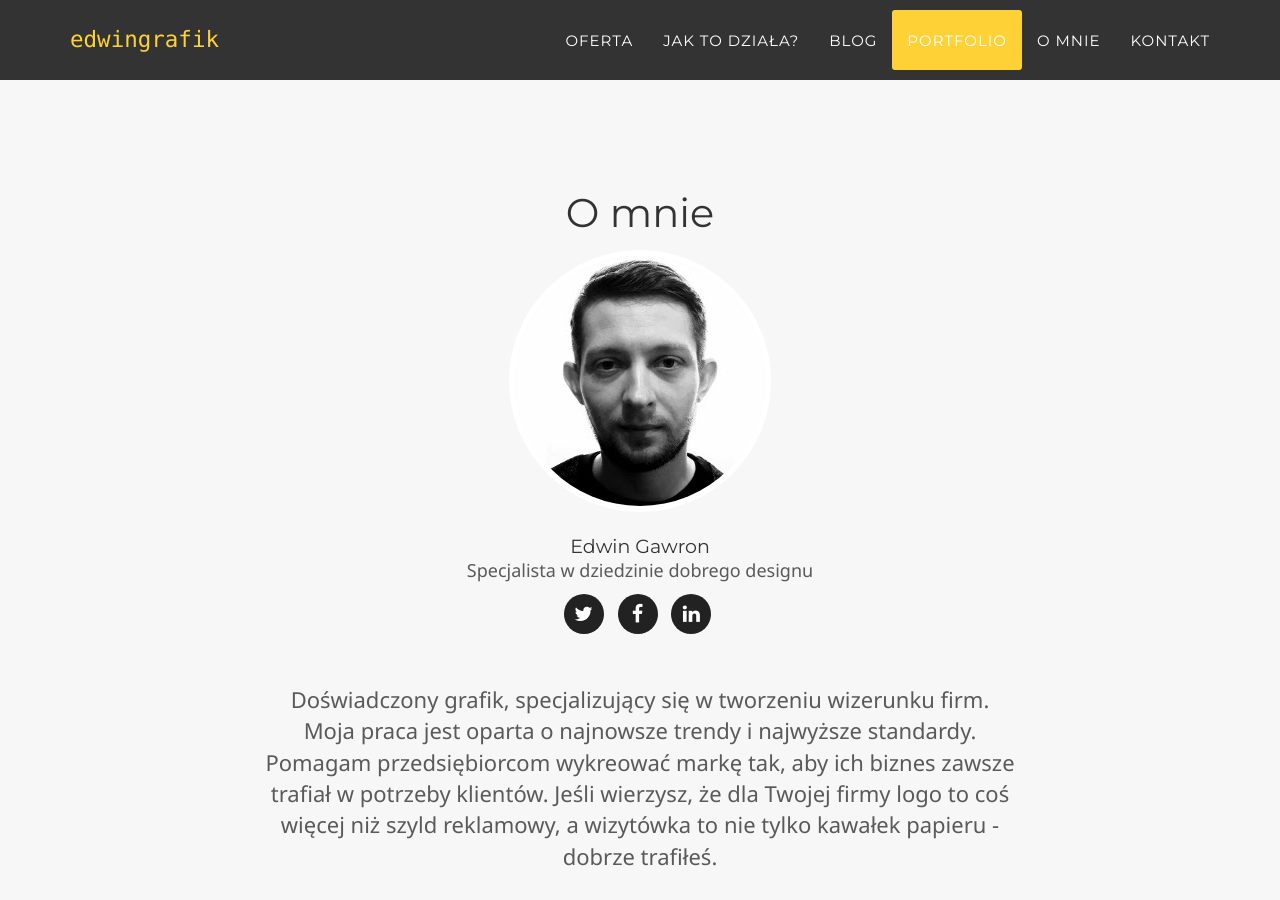
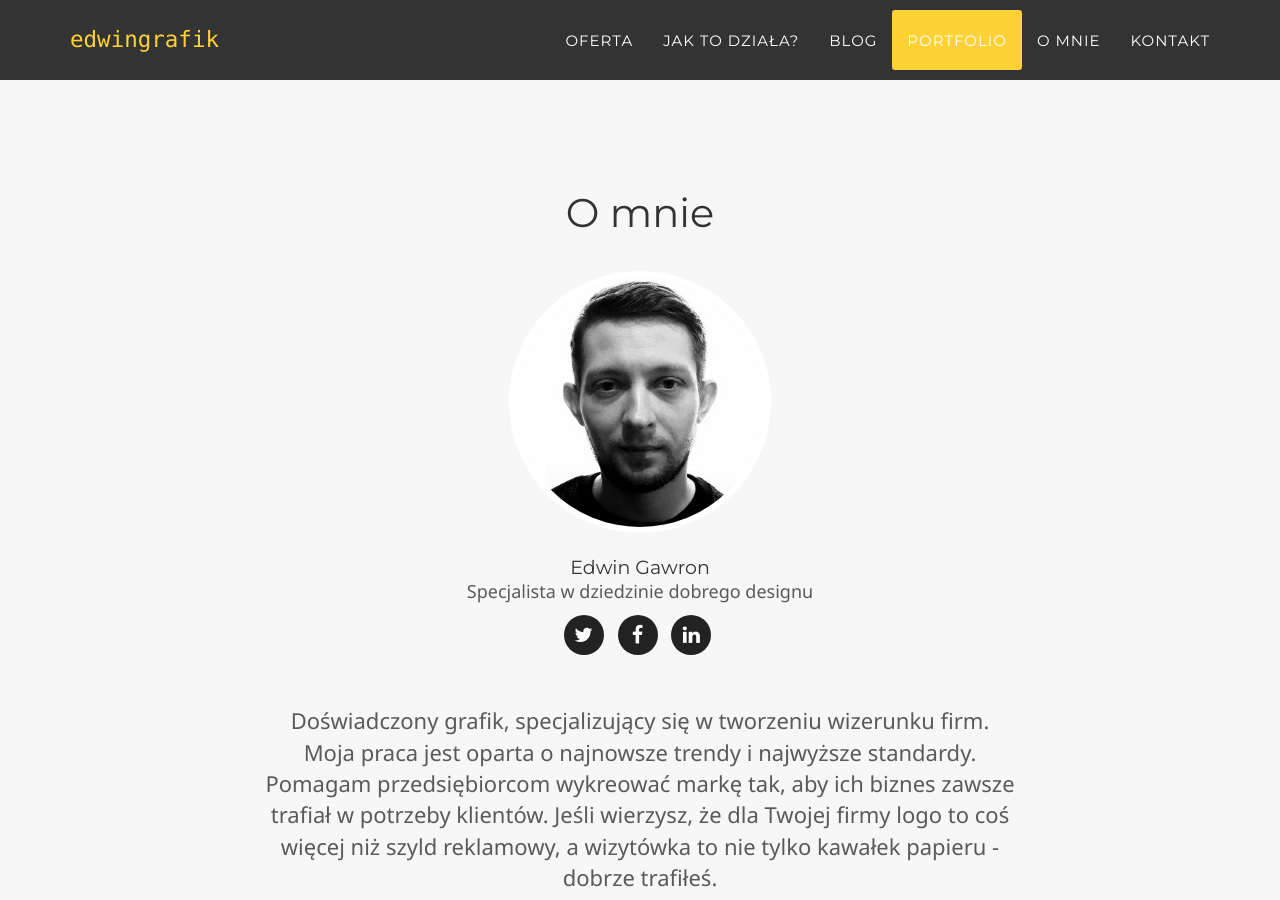
Before and after one commit to edwingrafik/edwingrafik.github.io, a Jekyll site: the page built from index.html, in a window 1280 px wide and 900 px high, scrolled down 4716 px. Built offline with Jekyll 4.4.1, drawn with Linux system fonts in a browser that asks for light colours; some web fonts are replaced.

Commit message:
Update team.html

```diff
--- a/_includes/team.html
+++ b/_includes/team.html
@@ -3,7 +3,7 @@
         <div class="container">
             <div class="row">
                 <div class="col-lg-12 text-center">
-                    <h2 class="section-heading">O mnie</h2>
+                    <h2 class="section-heading">O mnie</h2><br>
                 </div>
             </div>
 
@@ -11,7 +11,7 @@
                 {% for member in site.people %}
                 <div class="col-lg-12 text-center">
                     <div class="team-member">
-                        <img src="img/team/{{ member.pic }}.jpg" class="img-responsive img-circle" alt="">
+                        <img src="img/team/{{ member.pic }}.jpg" class="img-responsive img-circle" alt="edwingrafik">
                         <h4>{{ member.name }}</h4>
                         <p class="text-muted text-center">{{ member.position }}</p>
                         <ul class="list-inline social-buttons">
```
